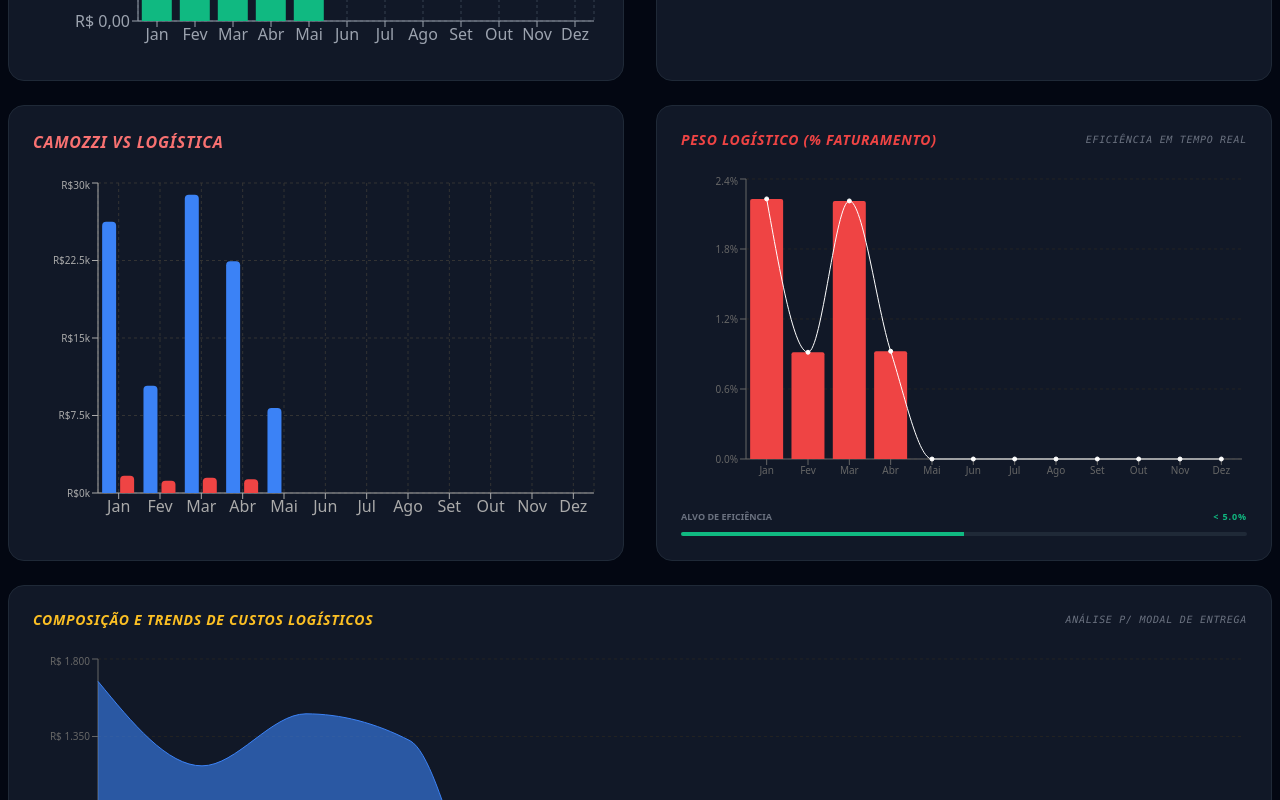
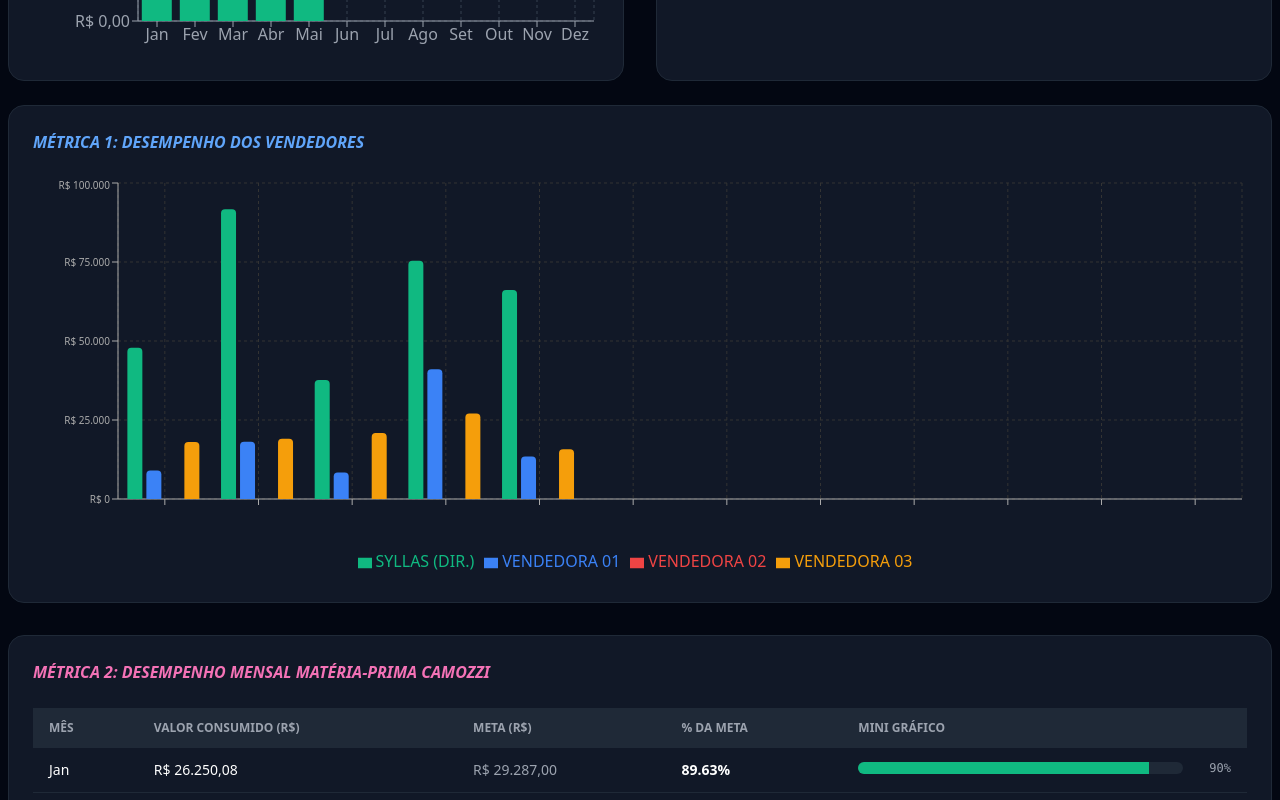
Before and after one commit to juliokarine7l-Solution/Painel-BI-da-SK-G-Automa-o, a React (Vite) app: page / in a window 1280 px wide. Shown: the part 620-1420 px from the top of the page. Built offline with nearby package versions, Linux system fonts and the light colour scheme.

Commit message:
feat: update dashboard layout and metrics
Consolidate chart grid layout and update salesperson performance metrics display.

```diff
--- a/App.tsx
+++ b/App.tsx
@@ -2,7 +2,7 @@
 import React, { useState, useMemo, useEffect } from 'react';
 import {
   BarChart, Bar, XAxis, YAxis, CartesianGrid, Tooltip, ResponsiveContainer,
-  ComposedChart, Line, AreaChart, Area, PieChart, Pie, Cell
+  ComposedChart, Line, AreaChart, Area, PieChart, Pie, Cell, Legend
 } from 'recharts';
 import { initialClients, initialMonthlyData, initialSalespersonData, initialCustosEficiencia, initialGestaoTop20, initialQuarterlyHistory, QuarterlyData, initialSalespeopleConfig } from './src/data';
 import { ChartWrapper } from './components/ChartWrapper';
@@ -270,71 +270,73 @@
               </section>
            </section>
 
-           <section className="grid grid-cols-1 lg:grid-cols-2 gap-8">
+           <section className="grid grid-cols-1 gap-8">
               <section className="bg-gray-900 p-6 rounded-2xl border border-gray-800">
-                <h2 className="text-red-400 font-bold italic mb-6 uppercase tracking-wider flex justify-between items-center">
-                  <span>CAMOZZI VS LOGÍSTICA</span>
-                </h2>
-                <ChartWrapper height={350}>
-                  <ComposedChart data={custos}>
+                <h2 className="text-blue-400 font-bold italic mb-6">MÉTRICA 1: DESEMPENHO DOS VENDEDORES</h2>
+                <ChartWrapper height={400}>
+                  <BarChart data={vendedorData}>
                     <CartesianGrid strokeDasharray="3 3" stroke="#333" />
                     <XAxis dataKey="mes" stroke="#aaa" />
-                    <YAxis tickFormatter={v => `R$${v/1000}k`} stroke="#aaa" fontSize={10} />
-                    <Tooltip contentStyle={{backgroundColor: '#000'}} labelStyle={{color: '#fff'}} formatter={(v: number) => formatBRL(v)} />
-                    <Bar dataKey="materiaPrima" fill="#3b82f6" name="Matéria-Prima (Camozzi)" radius={[4, 4, 0, 0]} />
-                    <Bar dataKey={(d: any) => d.zmExpress + d.tercExpress + d.correios} fill="#ef4444" name="Logística Total" radius={[4, 4, 0, 0]} />
-                  </ComposedChart>
+                    <YAxis tickFormatter={v => formatBRL(v).split(',')[0]} stroke="#aaa" fontSize={10} width={80} />
+                    <Tooltip contentStyle={{backgroundColor: '#000', border: '1px solid #333'}} labelStyle={{color: '#fff'}} formatter={(v: number) => formatBRL(v)} />
+                    <Legend wrapperStyle={{ paddingTop: '20px' }} />
+                    {vendedoresConfig.map((v: any, idx: number) => (
+                      <Bar key={v.id} dataKey={v.id} name={v.label} fill={v.color || ['#3b82f6', '#10b981', '#f59e0b', '#8b5cf6'][idx % 4]} radius={[4, 4, 0, 0]} />
+                    ))}
+                  </BarChart>
                 </ChartWrapper>
               </section>
 
-             <div className="bg-gray-900 p-6 rounded-2xl border border-gray-800">
-                <h2 className="text-red-500 font-bold italic mb-6 uppercase tracking-wider flex justify-between items-center text-sm">
-                  <span>PESO LOGÍSTICO (% FATURAMENTO)</span>
-                  <span className="text-[10px] text-gray-500 font-mono font-normal">Eficiência em Tempo Real</span>
-                </h2>
-                <ChartWrapper height={320}>
-                  <ComposedChart data={custos.map((c: any, idx: number) => ({
-                    mes: c.mes,
-                    perc: (c.faturamento > 0) ? (((c.zmExpress + c.tercExpress + c.correios) / c.faturamento) * 100) : 0
-                  }))}>
-                    <CartesianGrid strokeDasharray="3 3" stroke="#222" vertical={false} />
-                    <XAxis dataKey="mes" stroke="#666" fontSize={10} />
-                    <YAxis stroke="#666" fontSize={10} domain={[0, 'auto']} tickFormatter={v => `${v.toFixed(1)}%`} />
-                    <Tooltip formatter={(v: number) => `${v.toFixed(2)}%`} contentStyle={{ backgroundColor: '#000', border: '1px solid #333', fontSize: '10px' }} />
-                    <Bar dataKey="perc" fill="#ef4444" name="Peso Logístico" radius={[2, 2, 0, 0]} />
-                    <Line type="monotone" dataKey="perc" stroke="#fff" strokeWidth={1} dot={{ r: 2 }} />
-                  </ComposedChart>
-                </ChartWrapper>
-                <div className="mt-4 flex flex-col gap-2">
-                   <div className="flex justify-between items-center">
-                     <span className="text-[9px] text-gray-500 font-bold">ALVO DE EFICIÊNCIA</span>
-                     <span className="text-[9px] text-emerald-500 font-black tracking-widest">&lt; 5.0%</span>
-                   </div>
-                   <div className="h-1 w-full bg-gray-800 rounded-full overflow-hidden">
-                      <div className="h-full bg-emerald-500" style={{ width: '50%' }}></div>
-                   </div>
+              <section className="bg-gray-900 p-6 rounded-2xl border border-gray-800">
+                <h2 className="text-pink-400 font-bold italic mb-6">MÉTRICA 2: DESEMPENHO MENSAL MATÉRIA-PRIMA CAMOZZI</h2>
+                <div className="overflow-x-auto">
+                  <table className="w-full text-left text-sm text-gray-400">
+                    <thead className="bg-[#1f2937] text-gray-400 text-xs uppercase font-bold">
+                       <tr>
+                          <th className="px-4 py-3">MÊS</th>
+                          <th className="px-4 py-3">VALOR CONSUMIDO (R$)</th>
+                          <th className="px-4 py-3">META (R$)</th>
+                          <th className="px-4 py-3">% DA META</th>
+                          <th className="px-4 py-3 w-1/3">MINI GRÁFICO</th>
+                       </tr>
+                    </thead>
+                    <tbody>
+                       {custos.map((row: any, i: number) => {
+                          const meta = row.metaCamozzi || 0;
+                          const consumido = row.materiaPrima || 0;
+                          let perc = 0;
+                          if (meta > 0) {
+                              perc = (consumido / meta) * 100;
+                          } else if (consumido > 0) {
+                              perc = 100;
+                          }
+
+                          let progressColor = "bg-emerald-500";
+                          if (perc > 120) progressColor = "bg-red-500";
+                          else if (perc > 100) progressColor = "bg-amber-500";
+
+                          return (
+                             <tr key={i} className="border-b border-gray-800 hover:bg-gray-800/50">
+                                <td className="px-4 py-3 font-medium text-white">{row.mes}</td>
+                                <td className="px-4 py-3 text-white">{formatBRL(consumido)}</td>
+                                <td className="px-4 py-3">{formatBRL(meta)}</td>
+                                <td className="px-4 py-3 font-black text-white">{perc.toFixed(2)}%</td>
+                                <td className="px-4 py-3 font-mono text-xs flex items-center gap-2">
+                                   <div className="flex-1 h-3 bg-gray-800 rounded-full overflow-hidden relative">
+                                      <div className={`h-full ${progressColor} transition-all duration-500`} style={{ width: `${Math.min(perc, 100)}%` }}></div>
+                                      {perc > 100 && (
+                                          <div className="absolute top-0 bottom-0 right-0 left-0 bg-red-500 opacity-30" style={{ width: `${Math.min(perc - 100, 100)}%`, left: '100%' }}></div>
+                                      )}
+                                   </div>
+                                   <span className="min-w-[40px] text-right">{perc.toFixed(0)}%</span>
+                                </td>
+                             </tr>
+                          );
+                       })}
+                    </tbody>
+                  </table>
                 </div>
-             </div>
-           </section>
-
-           <section className="grid grid-cols-1 gap-8">
-             <div className="bg-gray-900 p-6 rounded-2xl border border-gray-800">
-                <h2 className="text-amber-400 font-bold italic mb-6 uppercase tracking-wider flex justify-between items-center text-sm">
-                  <span>COMPOSIÇÃO E TRENDS DE CUSTOS LOGÍSTICOS</span>
-                  <span className="text-[10px] text-gray-500 font-mono font-normal">Análise p/ Modal de Entrega</span>
-                </h2>
-                <ChartWrapper height={350}>
-                  <AreaChart data={custos}>
-                    <CartesianGrid strokeDasharray="3 3" stroke="#222" vertical={false} />
-                    <XAxis dataKey="mes" stroke="#666" fontSize={12} />
-                    <YAxis stroke="#666" fontSize={10} width={60} tickFormatter={v => formatBRL(v).split(',')[0]} />
-                    <Tooltip formatter={(v: number) => formatBRL(v)} contentStyle={{ backgroundColor: '#000', border: '1px solid #333' }} />
-                    <Area type="monotone" dataKey="zmExpress" stackId="1" stroke="#f59e0b" fill="#f59e0b" name="ZM Express" fillOpacity={0.6} />
-                    <Area type="monotone" dataKey="tercExpress" stackId="1" stroke="#ef4444" fill="#ef4444" name="Terc. Express" fillOpacity={0.6} />
-                    <Area type="monotone" dataKey="correios" stackId="1" stroke="#3b82f6" fill="#3b82f6" name="Correios" fillOpacity={0.6} />
-                  </AreaChart>
-                </ChartWrapper>
-             </div>
+              </section>
            </section>
 
 
```
